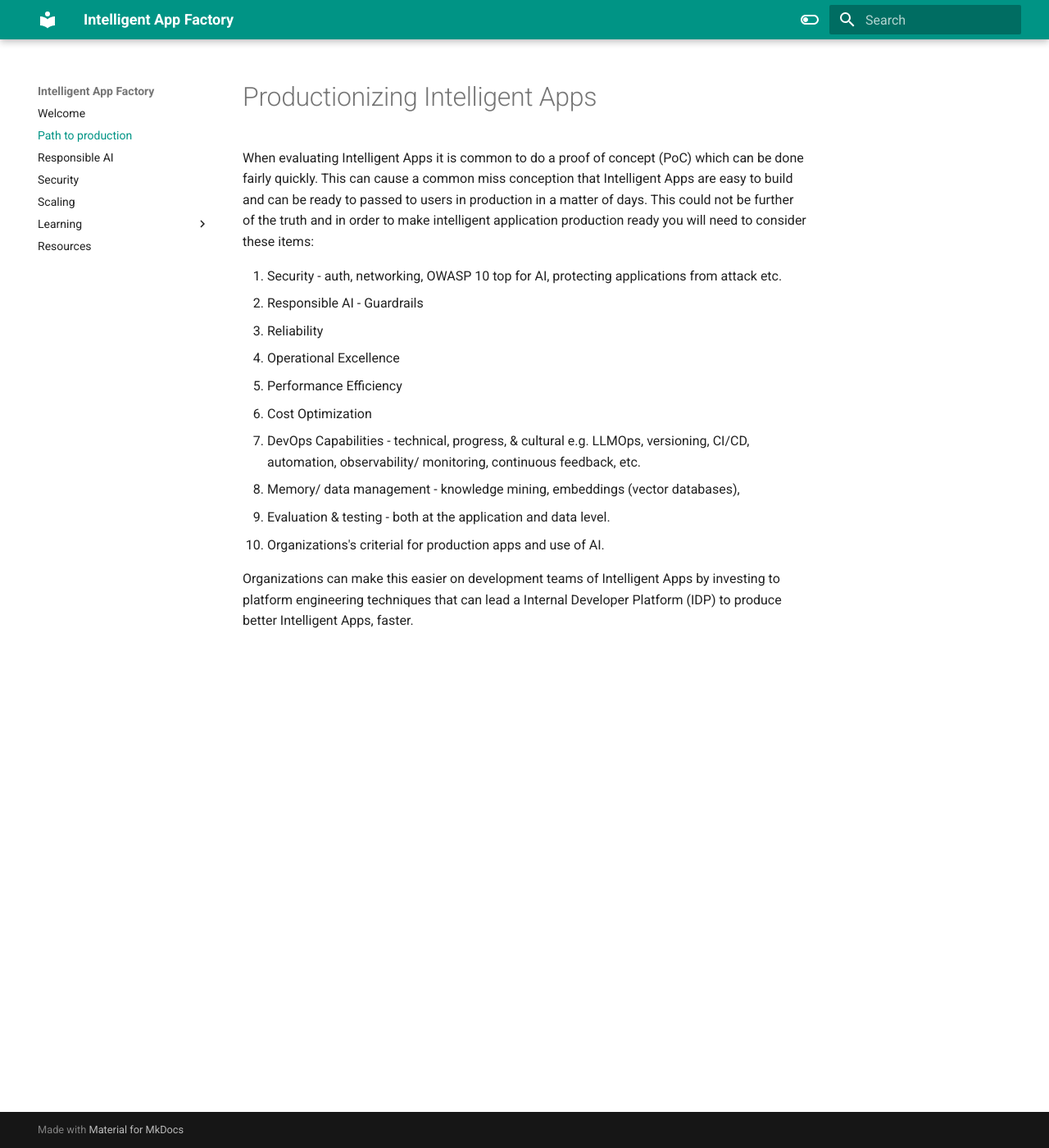
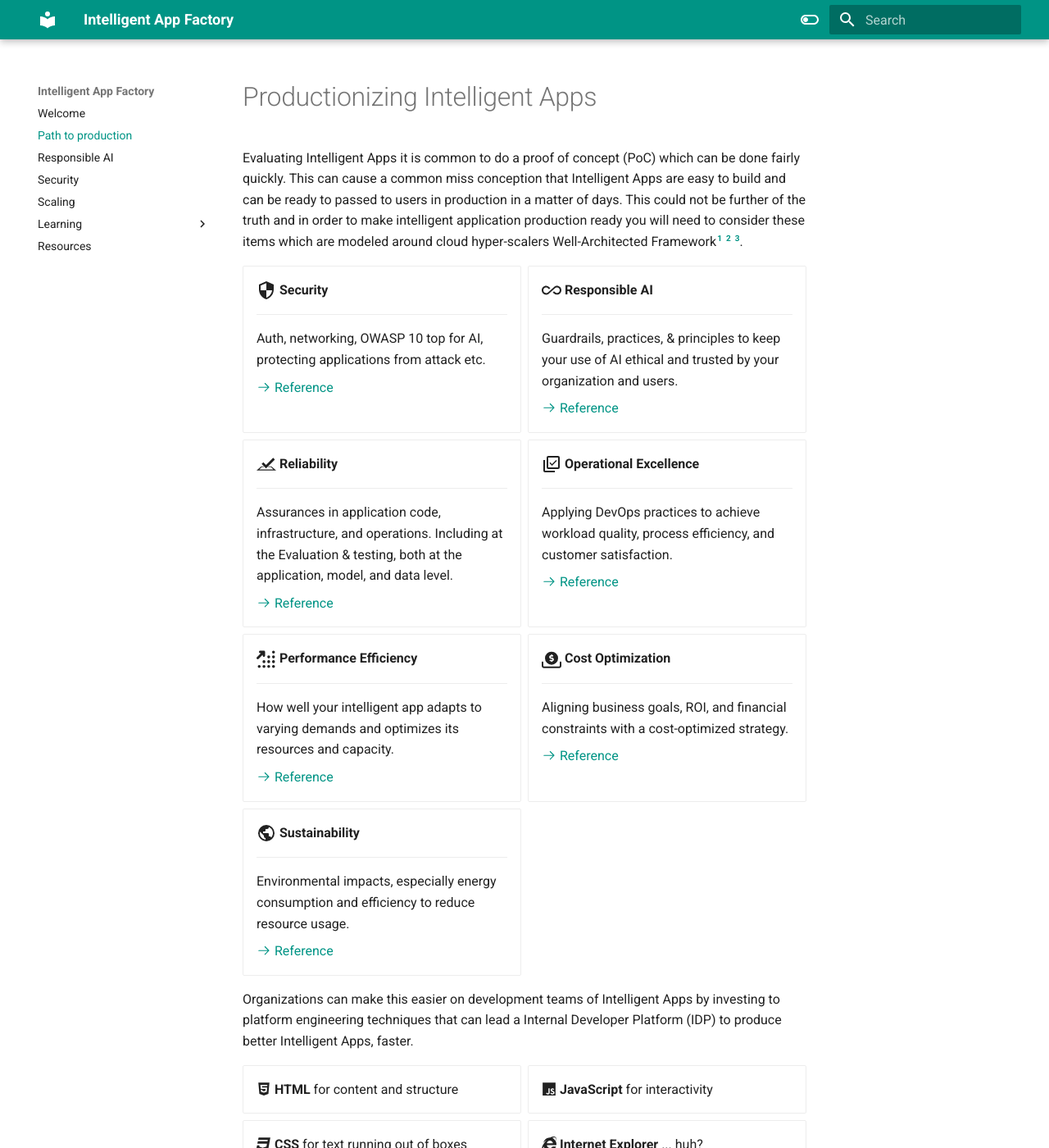
Before and after one commit to LoganDavidTalbot/IntelligentAppFactory, an MkDocs documentation site: the page built from docs/productionizing.md, in a window 1280 px wide and 1400 px high. Shown: the whole window at 82% size. Built offline with MkDocs 1.6.1 and Material for MkDocs 9.7.7, drawn with Linux system fonts in a browser that asks for light colours; some of the changed text lies outside the part shown.

Commit message:
reformatting Productionizing Intelligent Apps

```diff
--- a/docs/productionizing.md
+++ b/docs/productionizing.md
@@ -1,16 +1,88 @@
 # Productionizing Intelligent Apps
 
-When evaluating Intelligent Apps it is common to do a proof of concept (PoC) which can be done fairly quickly. This can cause a common miss conception that Intelligent Apps are easy to build and can be ready to passed to users in production in a matter of days. This could not be further of the truth and in order to make intelligent application production ready you will need to consider these items:
+Evaluating Intelligent Apps it is common to do a proof of concept (PoC) which can be done fairly quickly. This can cause a common miss conception that Intelligent Apps are easy to build and can be ready to passed to users in production in a matter of days. This could not be further of the truth and in order to make intelligent application production ready you will need to consider these items which are modeled around cloud hyper-scalers Well-Architected Framework[^1] [^2] [^3].
 
-1. Security - auth, networking, OWASP 10 top for AI, protecting applications from attack  etc.
-1. Responsible AI - Guardrails
-1. Reliability
-1. Operational Excellence
-1. Performance Efficiency
-1. Cost Optimization
-1. DevOps Capabilities  - technical, progress, & cultural e.g. LLMOps, versioning, CI/CD, automation, observability/ monitoring, continuous feedback, etc.
-1. Memory/ data management - knowledge mining, embeddings (vector databases),
-1. Evaluation & testing - both at the application and data level.
-1. Organizations's criterial for production apps and use of AI.
+<div class="grid cards" markdown>
+
+-   :material-security:{ .lg .middle } __Security__
+
+    ---
+
+    Auth, networking, OWASP 10 top for AI, protecting applications from attack  etc.
+
+    [:octicons-arrow-right-24: Reference](#)
+
+-   :material-all-inclusive:{ .lg .middle } __Responsible AI__
+
+    ---
+
+    Guardrails, practices, & principles to keep your use of AI ethical and trusted by your organization and users.
+
+    [:octicons-arrow-right-24: Reference](#)
+
+-   :simple-testcafe:{ .lg .middle } __Reliability__
+
+    ---
+
+    Assurances in application code, infrastructure, and operations. Including at the Evaluation & testing, both at the application, model, and data level.
+
+    [:octicons-arrow-right-24: Reference](#)
+
+-   :material-checkbox-multiple-outline:{ .lg .middle } __Operational Excellence__
+
+    ---
+
+    Applying DevOps practices to achieve workload quality, process efficiency, and customer satisfaction.
+
+    [:octicons-arrow-right-24: Reference](#)
+
+-   :fontawesome-solid-arrow-up-right-dots:{ .lg .middle } __Performance Efficiency__
+
+    ---
+
+    How well your intelligent app adapts to varying demands and optimizes its resources and capacity.
+
+    [:octicons-arrow-right-24: Reference](#)
+
+-   :fontawesome-solid-circle-dollar-to-slot:{ .lg .middle } __Cost Optimization__
+
+    ---
+
+    Aligning business goals, ROI, and financial constraints with a cost-optimized strategy.
+
+    [:octicons-arrow-right-24: Reference](#)
+
+-   :material-earth:{ .lg .middle } __Sustainability__
+
+    ---
+
+    Environmental impacts, especially energy consumption and efficiency to reduce resource usage.
+
+    [:octicons-arrow-right-24: Reference](#)
+
+
+</div>
 
 Organizations can make this easier on development teams of Intelligent Apps by investing to platform engineering techniques that can lead a Internal Developer Platform (IDP) to produce better Intelligent Apps, faster.
+
+<div class="grid cards" markdown>
+
+- :fontawesome-brands-html5: __HTML__ for content and structure
+- :fontawesome-brands-js: __JavaScript__ for interactivity
+- :fontawesome-brands-css3: __CSS__ for text running out of boxes
+- :fontawesome-brands-internet-explorer: __Internet Explorer__ ... huh?
+
+</div>
+
+# Developing Intelligent App
+
+1. GenAI models
+1. Prompt Engineering
+1. AI Orchestration
+2. Embedding/ Vector databases
+1. Memory management
+1. Agents & Assistants
+
+[^1]: [Azure Well-Architected Framework](https://learn.microsoft.com/en-us/azure/well-architected/)
+[^2]: [AWS Well-Architected Framework](https://docs.aws.amazon.com/wellarchitected/latest/framework/welcome.html)
+[^3]: [Google Cloud Architecture Framework](https://cloud.google.com/architecture/framework)
--- a/mkdocs.yml
+++ b/mkdocs.yml
@@ -15,7 +15,13 @@ theme:
         name: Switch to light mode
       primary: teal
       accent: lime
-
+markdown_extensions:
+  - footnotes
+  - attr_list
+  - md_in_html
+  - pymdownx.emoji:
+      emoji_index: !!python/name:material.extensions.emoji.twemoji
+      emoji_generator: !!python/name:material.extensions.emoji.to_svg
 nav:
   - Welcome: index.md
   - Path to production: productionizing.md
```
